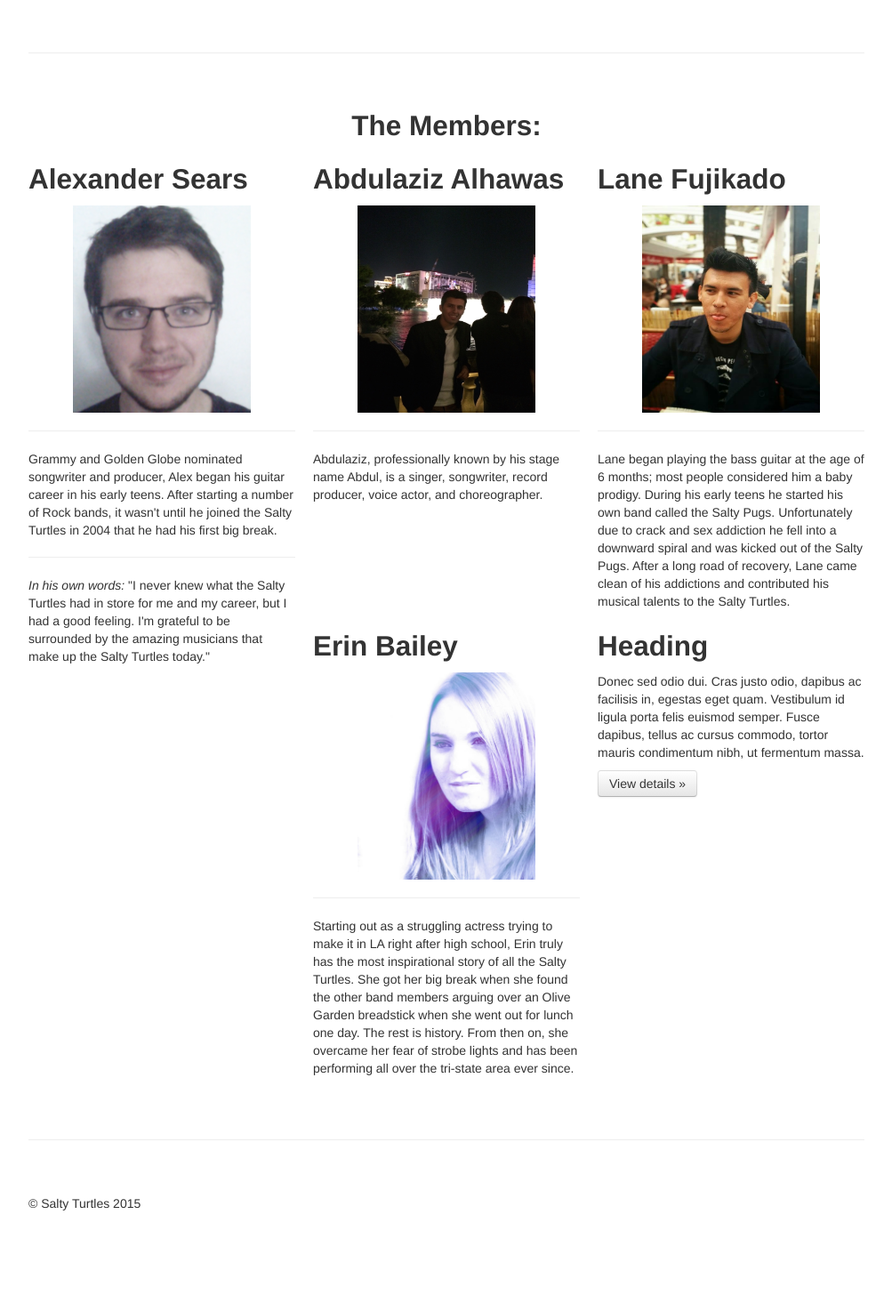
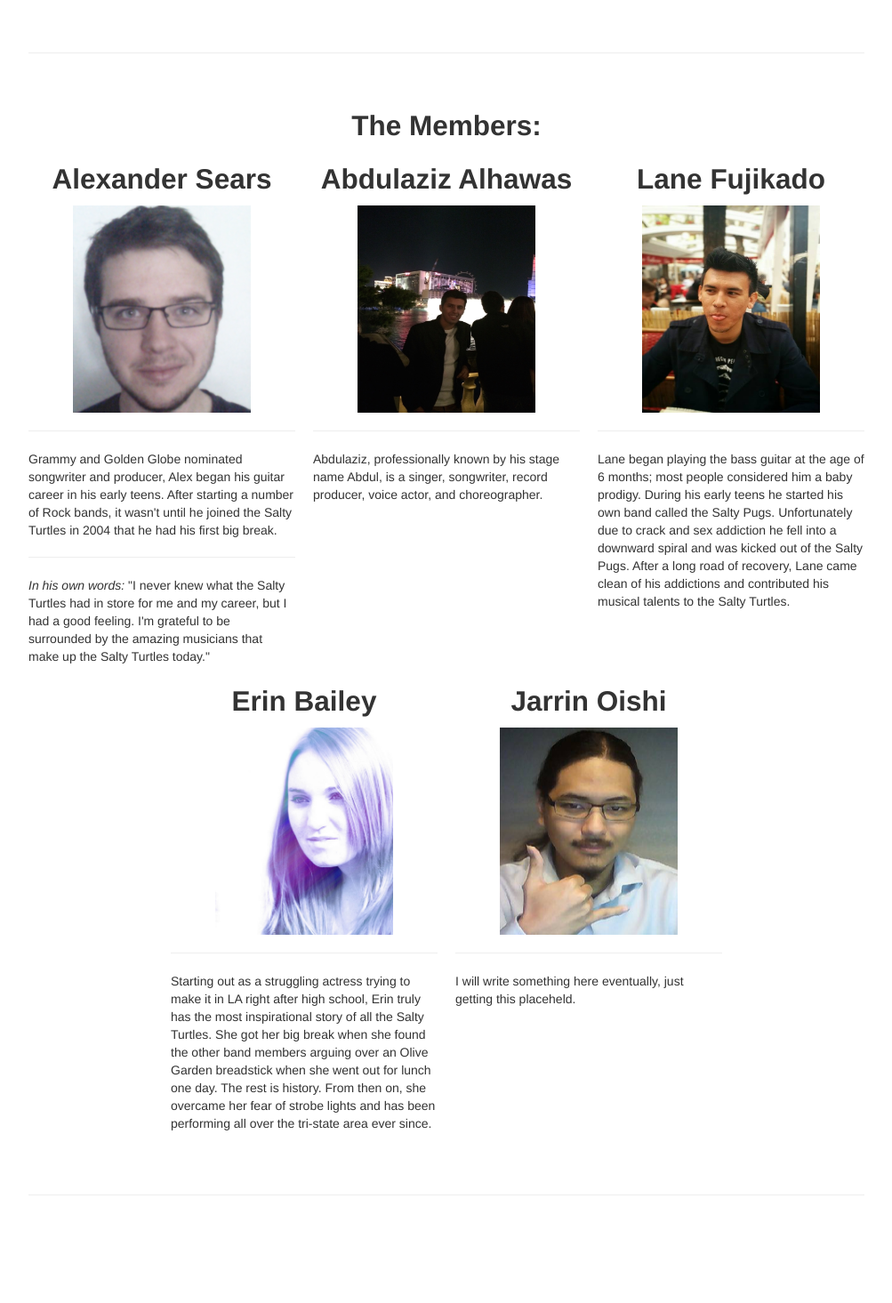
Before and after one commit to fujipug/band, a Django app: page /bio in a window 1280 px wide. Shown: the part 893-2358 px from the top of the page at 89% size, without its empty margins (138-1141 px from the left). Before the commit the page ends 2254 px from the top, so only its background shows below. Run offline with Django 3.2, Linux system fonts and the light colour scheme; some libraries are stand-ins or nearby versions.

Commit message:
Bio, Album, Alignment
Made some alterations to the column alignments to fit better. Also added
album, bio pic and a temp place holder for the actual false bio. I'll
fudge something there later but it isn't all to important to rush.

```diff
--- a/band/template/bio.html
+++ b/band/template/bio.html
@@ -134,49 +134,46 @@
 
 <center><h2>The Members: </h2></center>
 
-<!-- Example row of columns -->
-            <div class="row-fluid">
-                <div class="span4">
-                    <h2>Alexander Sears</h2>
-		    <center><img src ="../static/alex.png" alt="Alex" style ="width:200px;height:233px"></center>
+
+    <div class="row-fluid">
+        <div class="span4">
+            <center> <h2>Alexander Sears</h2>
+            <img src ="../static/alex.png" alt="Alex" style ="width:200px;height:233px"></center>
 		    <hr>
-                    <p>Grammy and Golden Globe nominated songwriter and producer, Alex began his guitar career in his early teens. After starting a number of Rock bands, it wasn't until he joined the Salty Turtles in 2004 that he had his first big break.<hr>  <i> In his own words:</i>
-		       "I never knew what the Salty Turtles had in store for me and my career, but I had a good feeling. I'm grateful to be surrounded by the amazing musicians that make up the Salty Turtles today." </p>
+            <p>Grammy and Golden Globe nominated songwriter and producer, Alex began his guitar career in his early teens. After starting a number of Rock bands, it wasn't until he joined the Salty Turtles in 2004 that he had his first big break.<hr>  <i> In his own words:</i>
+            "I never knew what the Salty Turtles had in store for me and my career, but I had a good feeling. I'm grateful to be surrounded by the amazing musicians that make up the Salty Turtles today." </p>
+        </div>
 
-                </div>
         <div class="span4">
-            <h2>Abdulaziz Alhawas</h2>
-            <center> <img src="../static/IMG_0136.JPG" alt="Abdul" style ="width:200px;height:233px"> </center>
+            <center> <h2>Abdulaziz Alhawas</h2>
+            <img src="../static/IMG_0136.JPG" alt="Abdul" style ="width:200px;height:233px"> </center>
             <hr>
             <p>Abdulaziz, professionally known by his stage name Abdul, is a singer, songwriter, record producer, voice actor, and choreographer.</p>
+        </div>
 
+        <div class="span4">
+            <center> <h2>Lane Fujikado</h2>
+            <img src="../static/lane.jpg" alt="Lane" style ="width:200px;height:233px"> </center>
+            <hr>
+            <p>Lane began playing the bass guitar at the age of 6 months; most people considered him a baby prodigy. During his early teens he started his own band called the Salty Pugs. Unfortunately due to crack and sex addiction he fell into a downward spiral and was kicked out of the Salty Pugs. After a long road of recovery, Lane came clean of his addictions and contributed his musical talents to the Salty Turtles.</p>
         </div>
-                <div class="span4">
-                    <h2>Lane Fujikado</h2>
-                    <center> <img src="../static/lane.jpg" alt="Lane" style ="width:200px;height:233px"> </center>
-                    <hr>
-                    <p>Lane began playing the bass guitar at the age of 6 months; most people considered him a baby prodigy. During his early teens he started his own band called the Salty Pugs. Unfortunately due to crack and sex addiction he fell into a downward spiral and was kicked out of the Salty Pugs. After a long road of recovery, Lane came clean of his addictions and contributed his musical talents to the Salty Turtles.</p>
+    </div>
+    <div class="row-fluid">
+        <div class="span4 offset2">
+            <center> <h2>Erin Bailey</h2>
+            <img src="../static/erin.jpg" alt="Lane" style ="width:200px;height:233px"> </center>
+            <hr>
+            <p>Starting out as a struggling actress trying to make it in LA right after high school, Erin truly has the most inspirational story of all the Salty Turtles. She got her big break when she found the other band members arguing over an Olive Garden breadstick when she went out for lunch one day. The rest is history. From then on, she overcame her fear of strobe lights and has been performing all over the tri-state area ever since. </p>
+        </div>
+        <div class="span4">
+            <center> <h2>Jarrin Oishi</h2>
+            <img src="../static/Jarrin.png" alt="Jarrin" style ="width:200px;height:233px"> </center>
+            <hr>
+            <p>I will write something here eventually, just getting this placeheld.</p>
+        </div>
+    </div>
 
-                </div>
-                <div class="span4">
-                    <h2>Erin Bailey</h2>
-                    <center> <img src="../static/erin.jpg" alt="Lane" style ="width:200px;height:233px"> </center>
-                    <hr>
-                    <p>Starting out as a struggling actress trying to make it in LA right after high school, Erin truly has the most inspirational story of all the Salty Turtles. She got her big break when she found the other band members arguing over an Olive Garden breadstick when she went out for lunch one day. The rest is history. From then on, she overcame her fear of strobe lights and has been performing all over the tri-state area ever since. </p>
-
-                </div>
-                <div class="span4">
-                    <h2>Heading</h2>
-                    <p>Donec sed odio dui. Cras justo odio, dapibus ac facilisis in, egestas eget quam. Vestibulum id ligula porta felis euismod semper. Fusce dapibus, tellus ac cursus commodo, tortor mauris condimentum nibh, ut fermentum massa.</p>
-                    <p><a class="btn" href="#">View details &raquo;</a></p>
-                </div>
-            </div>
-
-            <hr>
-
-	    <div class="footer">
-                <p>&copy; Salty Turtles 2015</p>
-            </div>
+    <hr>
 
 
 
```
Also changed, not shown: band/template/home.html (+15 -16 lines), band/static/HonuAlbumCover.png (added), band/static/Jarrin.png (added).
